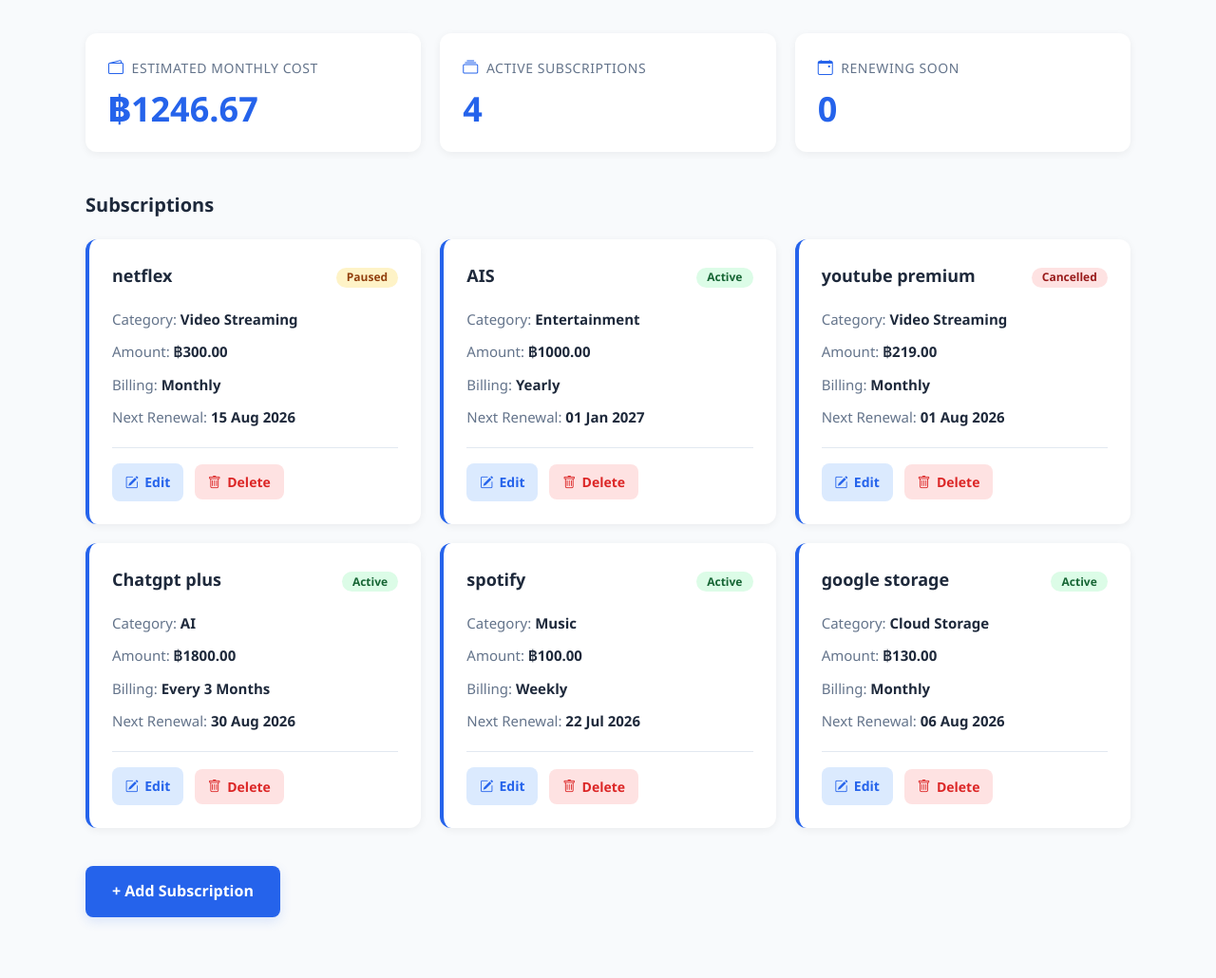
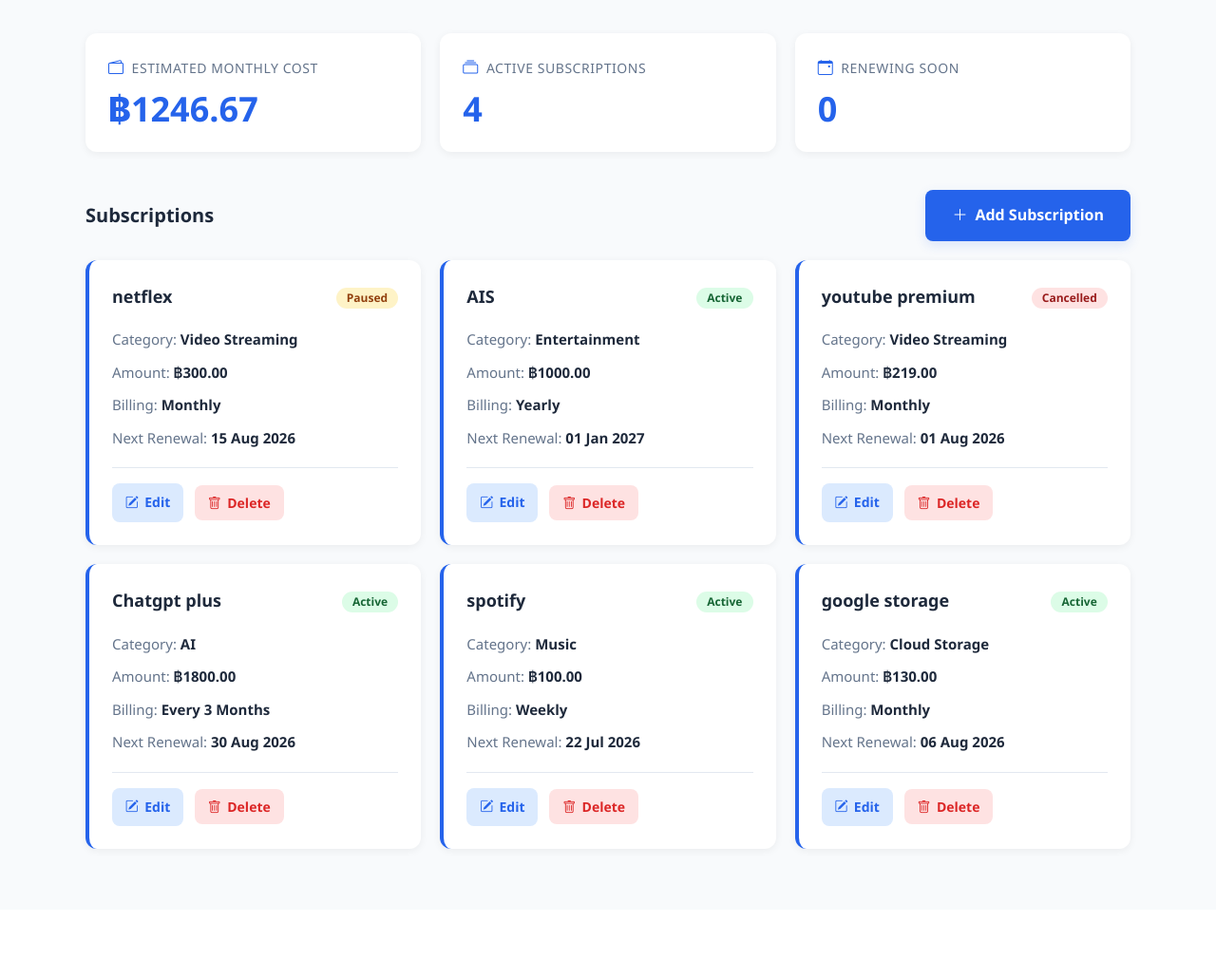
Before and after one commit to patelvalentina-hub/Smart-Subscription-Manager, a Flask app: page /dashboard in a window 1280 px wide. Shown: the part 160-1190 px from the top of the page at 95% size. After the commit the page ends 1057 px from the top, so only its background shows below. Run offline with Flask 3, Linux system fonts and the light colour scheme; data comes from the database, SQL or seed files in the repository.

Commit message:
Improve dashboard statistics and subscription layout

```diff
--- a/app/static/css/style.css
+++ b/app/static/css/style.css
@@ -197,6 +197,14 @@ body {
     gap: 1.25rem;
 }
 
+.subscriptions__header {
+    display: flex;
+    justify-content: space-between;
+    align-items: center;
+    gap: 1rem;
+    flex-wrap: wrap;
+}
+
 .subscriptions__title {
     font-size: 1.25rem;
     font-weight: 700;
@@ -342,6 +350,7 @@ body {
     display: inline-flex;
     align-items: center;
     justify-content: center;
+    gap: 0.5rem;
     align-self: flex-start;
     padding: 0.875rem 1.75rem;
     background-color: var(--color-primary);
--- a/app/templates/dashboard.html
+++ b/app/templates/dashboard.html
@@ -48,7 +48,18 @@
 
             <!-- Subscriptions list -->
             <section class="subscriptions">
-                <h2 class="subscriptions__title">Subscriptions</h2>
+
+                <div class="subscriptions__header">
+                    <h2 class="subscriptions__title">
+                        Subscriptions
+                    </h2>
+
+                    <a href="/add_subscription" class="dashboard__add-btn">
+                        <i class="bi bi-plus-lg"></i>
+                        Add Subscription
+                    </a>
+                </div>
+
 
                 <div class="subscriptions__list">
                     {% for subscription in subscriptions %}
@@ -126,10 +137,6 @@
                 </div>
             </section>
 
-            <!-- Add subscription button -->
-            <a href="/add_subscription" class="dashboard__add-btn">
-                + Add Subscription
-            </a>
 
         </div>
     </main>
```
Also changed, not shown: SPRINT_7_UI_UX.md (+1 -1 lines).
